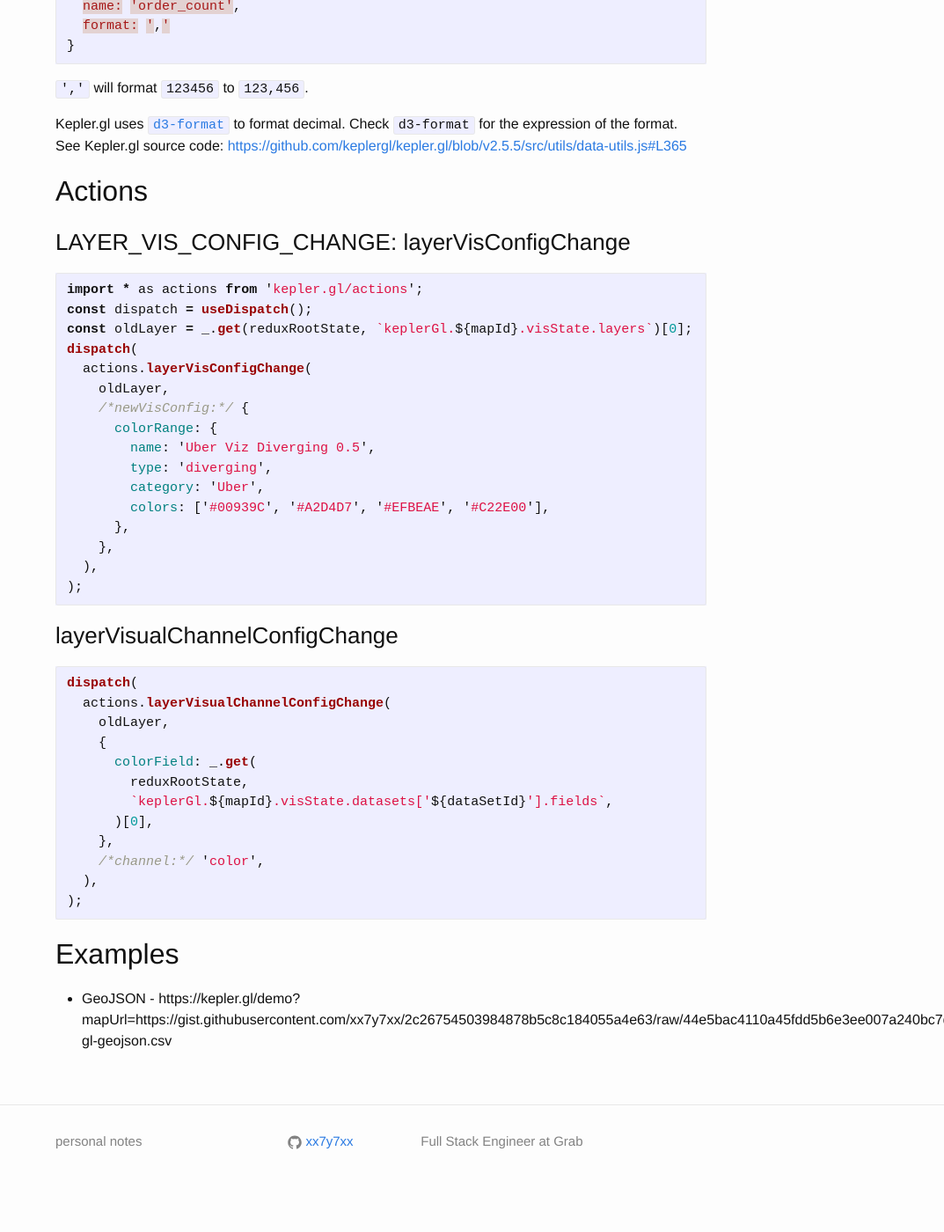
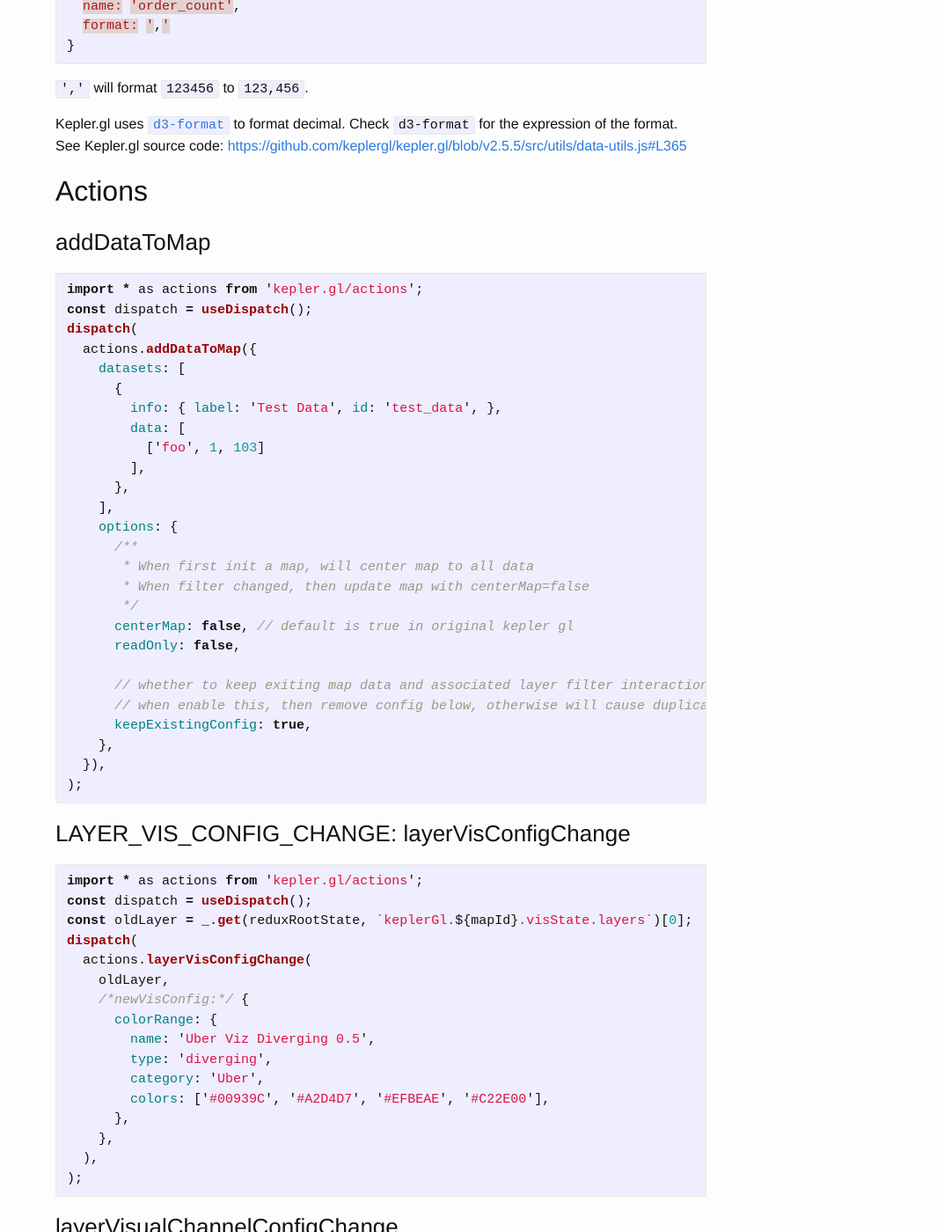
Before and after one commit to xx7y7xx/xx7y7xx.github.io, a Jekyll site: the page built from _pages/dev/keplergl.md, in a window 1280 px wide and 1400 px high, scrolled down 5872 px. Shown: the whole window at 88% size, without its empty margins (207-1280 px from the left). Built offline with Jekyll 4.4.1, drawn with Linux system fonts in a browser that asks for light colours; comment, search, counter and statistics services are not loaded; before the commit the page ends 7241 px from its top, so only the background shows below that.

Commit message:
addDataToMap

````diff
--- a/_pages/dev/keplergl.md
+++ b/_pages/dev/keplergl.md
@@ -276,6 +276,37 @@
 
 ## Actions
 
+### addDataToMap
+
+```js
+import * as actions from 'kepler.gl/actions';
+const dispatch = useDispatch();
+dispatch(
+  actions.addDataToMap({
+    datasets: [
+      {
+        info: { label: 'Test Data', id: 'test_data', },
+        data: [
+          ['foo', 1, 103]
+        ],
+      },
+    ],
+    options: {
+      /**
+       * When first init a map, will center map to all data
+       * When filter changed, then update map with centerMap=false
+       */
+      centerMap: false, // default is true in original kepler gl
+      readOnly: false,
+
+      // whether to keep exiting map data and associated layer filter interaction config default: false
+      // when enable this, then remove config below, otherwise will cause duplicate layers
+      keepExistingConfig: true,
+    },
+  }),
+);
+```
+
 ### LAYER_VIS_CONFIG_CHANGE: layerVisConfigChange
 
 ```js
````
